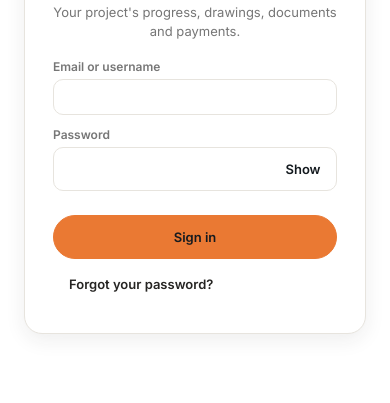
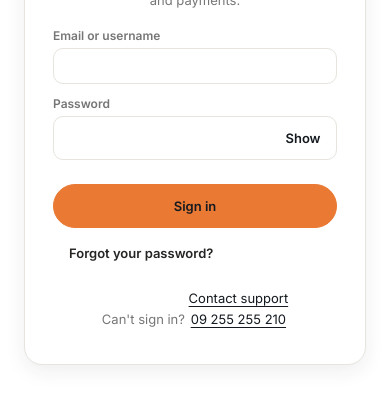
Before and after one commit to htoomyataungkyi/stanza-portal, a plain HTML site: page index.html in a window 390 px wide. Shown: the part 367-770 px from the top of the page. Drawn offline with Linux system fonts and the light colour scheme.

Commit message:
Add user-approved Stanza support phone link to authentication screens
Display Contact support with 09 255 255 210 and a tel link on login and recovery pages. The user explicitly approved publishing this number on the website and public GitHub repository.

```diff
--- a/app.css
+++ b/app.css
@@ -758,3 +758,8 @@ td.num, th.num { text-align: right; font-variant-numeric: tabular-nums; }
 .password-toggle { position: absolute; top: 0; right: 0; bottom: 0; min-width: 68px; border: 0; border-radius: 0 8px 8px 0; background: transparent; color: #141A1F; font: inherit; font-size: 13px; font-weight: 600; cursor: pointer; }
 .password-toggle:hover { background: rgba(20, 26, 31, .06); }
 .password-toggle:focus-visible { outline: 2px solid #141A1F; outline-offset: 2px; }
+
+.login-support { margin: 18px 0 0; font-size: 13px; line-height: 1.6; color: var(--text-muted); }
+.login-support a { display: inline-block; min-height: 44px; color: #141A1F; text-decoration: underline; text-underline-offset: 3px; }
+.login-support a:focus-visible { outline: 2px solid #141A1F; outline-offset: 2px; }
+.support-number { display: block; }
--- a/app.js
+++ b/app.js
@@ -694,6 +694,7 @@
       ${UI.authError ? `<div class="banner error">${icon("warn", 15)}<span>${esc(UI.authError)}</span></div>` : ""}
       ${UI.authNote ? `<div class="banner saved">${icon("check", 15)}<span>${esc(UI.authNote)}</span></div>` : ""}
       ${body}
+      ${CFG.supportPhone ? `<p class="login-support">Can't sign in? <a href="tel:${esc(CFG.supportPhone)}">Contact support<span class="support-number">${esc(CFG.supportPhoneLabel || CFG.supportPhone)}</span></a></p>` : ""}
     </div></div>`;
   }
 
--- a/config.js
+++ b/config.js
@@ -14,5 +14,7 @@ window.STANZA_CONFIG = {
     supabaseUrl: "https://uwlwgozawtcrpekcycce.supabase.co",
   supabaseKey: "sb_publishable_DMYdwpJzW4f-JwwM4rpmRg_T6-3F2rU",
   // Shown on the login screen and in the footer.
+  supportPhone: "+959255255210",
+  supportPhoneLabel: "09 255 255 210",
   companyName: "Stanza Interior Design & Decoration",
 };
```
